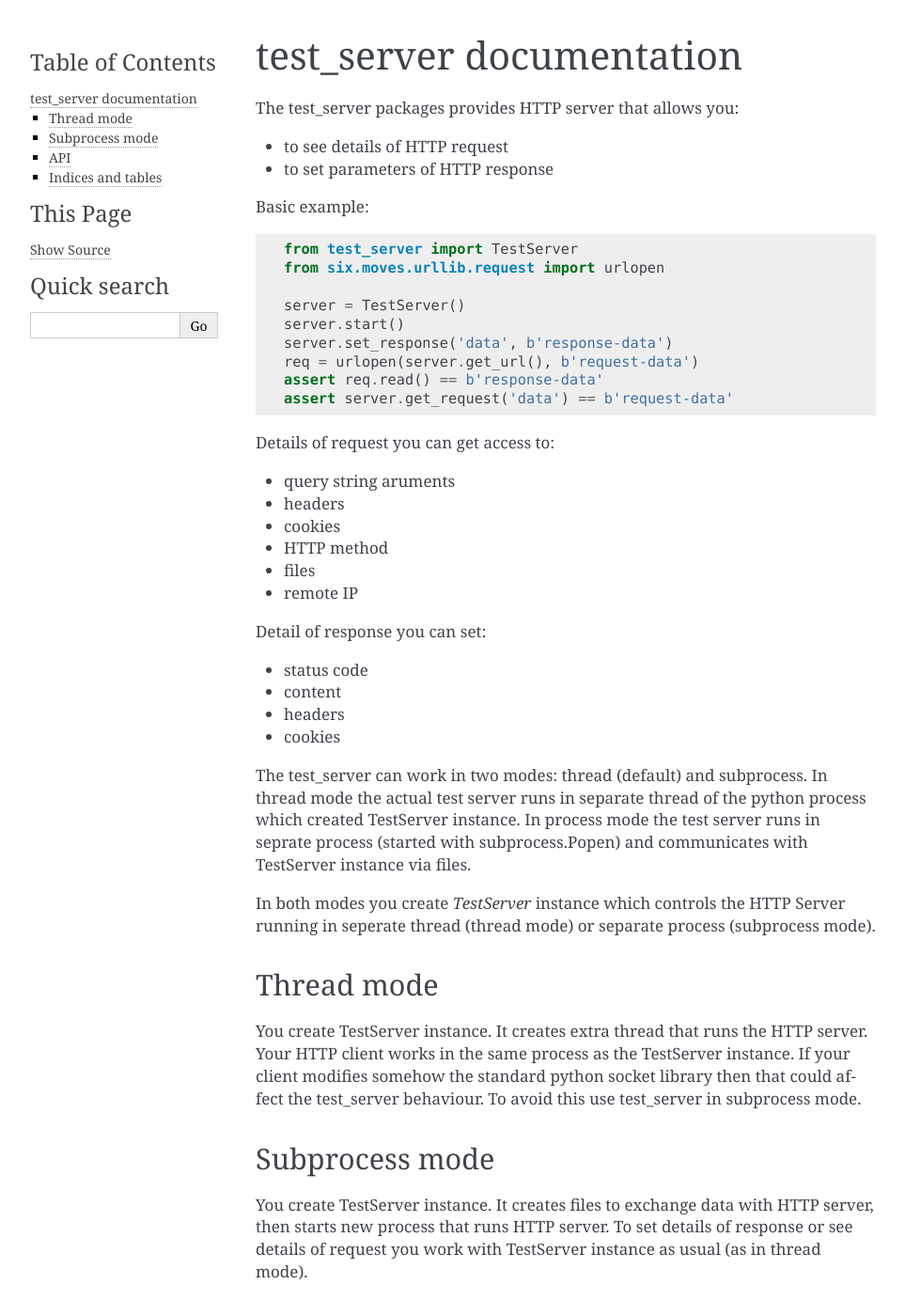
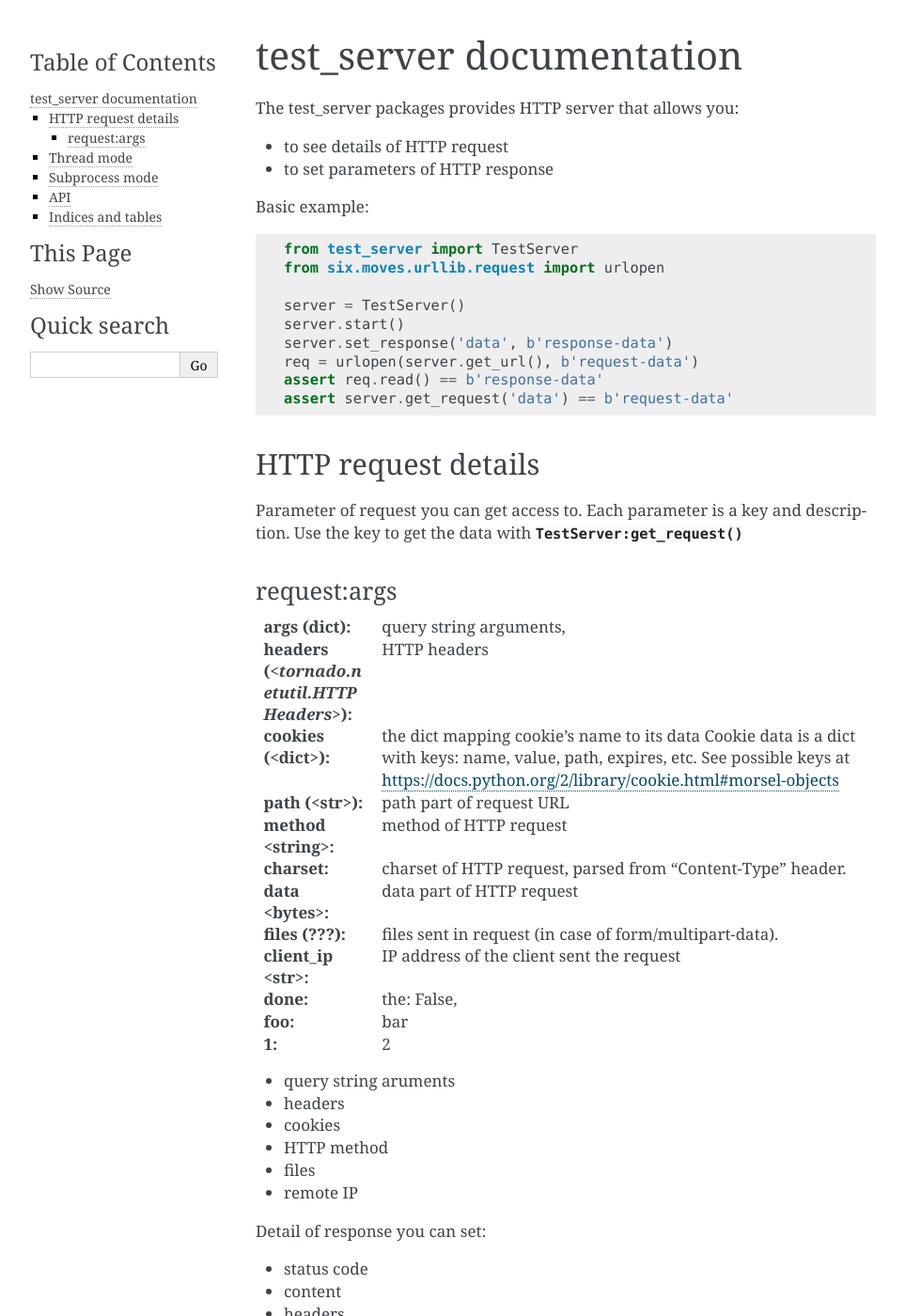
Before and after one commit to lorien/test_server, a Sphinx documentation site: the page built from docs/index.rst, in a window 1280 px wide and 1400 px high. Shown: the whole window at 94% size, without its empty margins (148-1111 px from the left). Built offline with Sphinx 7.4.7, drawn with Linux system fonts in a browser that asks for light colours; some of the changed text lies outside the part shown.

Commit message:
Fix cookies. Refactoring. Docs

```diff
--- a/docs/api_server.rst
+++ b/docs/api_server.rst
@@ -1,6 +1,4 @@
 .. _api_server:
-
-.. module:: test_server.server
 
 Module test_server.server
 =========================
--- a/docs/index.rst
+++ b/docs/index.rst
@@ -20,7 +22,30 @@ Basic example:
     assert req.read() == b'response-data'
     assert server.get_request('data') == b'request-data'
 
-Details of request you can get access to:
+HTTP request details
+--------------------
+
+Parameter of request you can get access to. Each parameter is a key and
+description. Use the key to get the data with :meth:`TestServer:get_request`
+
+request:args
+^^^^^^^^^^^^
+
+:args (dict): query string arguments,
+:headers (<`tornado.netutil.HTTPHeaders`>): HTTP headers
+:cookies (<dict>): the dict mapping cookie's name to its data
+                 Cookie data is a dict with keys: name, value,
+                 path, expires, etc. See possible keys at https://docs.python.org/2/library/cookie.html#morsel-objects
+:path (<str>): path part of request URL
+:method <string>: method of HTTP request
+:charset: charset of HTTP request, parsed from "Content-Type" header.
+:data <bytes>: data part of HTTP request
+:files (???): files sent in request (in case of form/multipart-data).
+:client_ip <str>: IP address of the client sent the request
+:done: the: False,
+
+:foo: bar
+:1: 2
 
 * query string aruments
 * headers
```
Also changed, not shown: other parts of docs/index.rst (+4 -0 lines), docs/api_error.rst (added, +8 -0 lines), docs/api_util.rst (added, +8 -0 lines), 5 other files.
